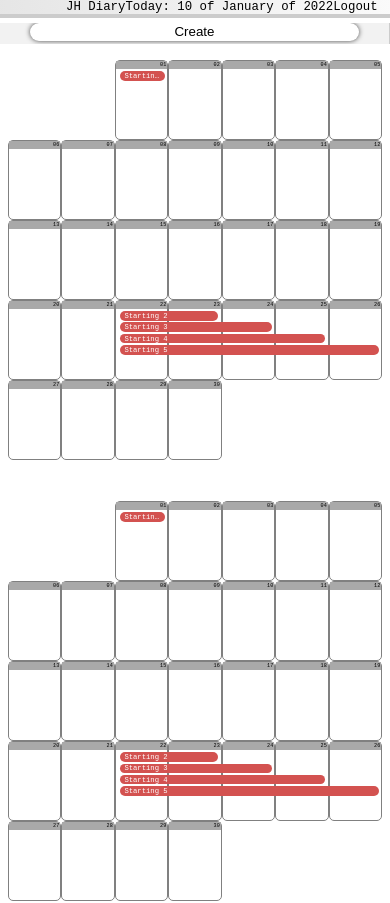
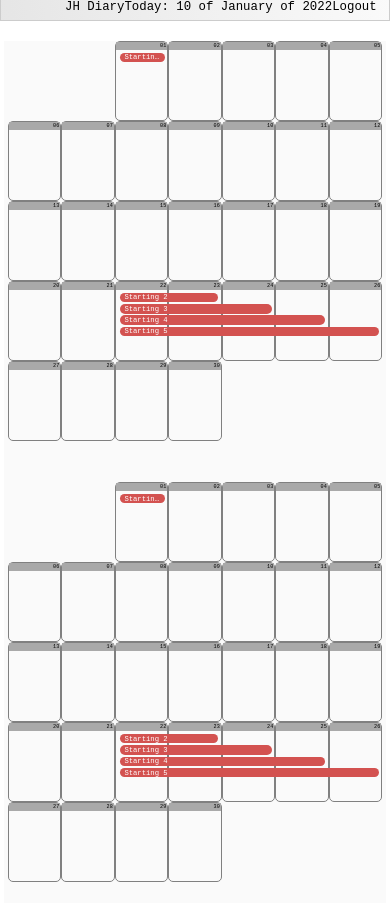
Before and after one commit to espin-tolosa/calendar-style, a React (Create React App) app: page / in a window 390 px wide. Shown: the top 903 px of the page. Built offline with nearby package versions, Linux system fonts and the light colour scheme.

Commit message:
toggles controller

```diff
--- a/src/App.tsx
+++ b/src/App.tsx
@@ -123,9 +123,8 @@ export default function App(): JSX.Element {
 
       */
 
+  const Header = () => {
     return (
-    <div className="App">
-      <div className="main-layout">
       <div className="header-layout sticky">
         <div className="flex sticky">
           <div className="header">
@@ -137,19 +136,13 @@ export default function App(): JSX.Element {
           </div>
         </div>
       </div>
+    );
+  };
 
-        <div className="controller-layout sticky top-controller">
-          <div className="flex sticky top-controller">
-            <div className="controller">
-              {" "}
-              <div className="smooth">
-                {
+  const CreateEvent = () => {
+    return (
       <form className="create-event flex flex-column" action="post">
-                    <input
-                      className="create-event-button"
-                      type="submit"
-                      value="Create"
-                    />
+        <input className="create-event-button" type="submit" value="Create" />
 
         <input
           className="create-event-text"
@@ -178,28 +171,63 @@ export default function App(): JSX.Element {
           />
         </div>
       </form>
-                }
-              </div>
-            </div>
-          </div>
-        </div>
+    );
+  };
 
-        <div className="calendar-layout flex">
-          <div className="calendar">
+  const Month = () => {
+    return (
       <div className="month">
         <DayStart weekday={"wed"} />
         {days.map((day) => (
           <Day key={day.toString()} day={day} />
         ))}
       </div>
+    );
+  };
 
-            <div className="month">
-              <DayStart weekday={"wed"} />
-              {days.map((day) => (
-                <Day key={day.toString()} day={day} />
-              ))}
+  const [toogleCreate, setToogleCreate] = useState(false);
+
+  let stateToggle = "";
+  if (toogleCreate) {
+    stateToggle = "smooth-display-on";
+  } else {
+    stateToggle = "smooth-display-off";
+  }
+  const controllerLayoutClassName = `controller-layout smooth ${stateToggle} sticky top-controller`;
+
+  return (
+    <div className="App">
+      <div
+        className="header-layout sticky"
+        onClick={() => setToogleCreate((prev) => !prev)}
+      >
+        <div className="flex sticky">
+          <div className="header">
+            <div className="left-header">JH Diary</div>
+            <div className="center-header hidden">
+              Today: 10 of January of 2022
+            </div>
+            <div className="right-header">Logout</div>
           </div>
         </div>
+      </div>
+
+      <div className="main-layout">
+        <div className={controllerLayoutClassName}>
+          <div className="controller sticky top-controller">
+            {true && <CreateEvent />}
+          </div>
+        </div>
+
+        <div className="calendar-layout">
+          {true && (
+            <div className="calendar">
+              <Month />
+              <Month />
+              <Month />
+              <Month />
+            </div>
+          )}
         </div>
       </div>
     </div>
--- a/src/styles.css
+++ b/src/styles.css
@@ -1,15 +1,27 @@
+:root {
+  --header-height: 2rem;
+}
+
 .App {
   font-family: monospace;
 }
+/* apply a natural box layout model to all elements, but allowing components to change */
+html {
+  box-sizing: border-box;
+}
+*,
+*:before,
+*:after {
+  padding: 0;
+  margin: 0;
+  box-sizing: inherit;
+  user-select: none;
+}
+
 html {
   font-size: calc(1vw + 0.4rem);
 }
-* {
-  box-sizing: border-box;
-  user-select: none;
-  padding: 0;
-  margin: 0;
-}
+
 body {
   background: white;
 }
@@ -202,84 +214,43 @@ body {
   min-width: calc(7 * 100% / 7 - 7 * 50% / 7);
 }
 
-.layout {
-  display: grid;
-  grid-template-columns: 1fr 1fr;
-}
-.control-panel-container {
-  margin-top: 0;
-  border-radius: 10px;
-  outline: 1px solid lightgray;
-  box-shadow: rgba(0, 0, 0, 0.3) 0 0 7px;
-  background: lightgrey;
-}
-
-.control-panel-stick {
-  position: sticky;
-  top: 0;
-  padding: 1em;
-  height: 100vh;
-}
-
-.control-panel-layaout {
-  display: flex;
-  flex-direction: column;
-  justify-content: top;
-  align-items: space-around;
-  flex: 1;
-  gap: 100px;
-}
-
-.menu {
-}
-.form {
-  display: flex;
-  flex-wrap: wrap;
-  justify-content: space-around;
-}
-
 /* Color cards */
 
 /* LEGACY */
 
-* {
-  padding: 0;
-  margin: 0;
-  box-sizing: border-box;
+.main-layout {
+  display: grid;
+  grid-template-columns: 0.4fr 1fr;
+}
+@media (max-width: 640px) {
+  .main-layout {
+    grid-template-columns: 1fr;
+  }
 }
 
-.main-layout {
-  display: grid;
-  grid-template-columns: 1fr 1fr 1fr;
-}
-.headers-group-layout {
-  position: absolute;
-  height: 2em;
-  width: 100vw;
-  background: red;
-  z-index: 1;
-}
 .header-layout {
-  grid-column: 1 / 4;
+  height: var(--header-height);
   /* to stick */
   top: 0;
   z-index: 12;
   background: linear-gradient(260deg, hsl(0, 0%, 98%), hsl(0, 0%, 90%));
-  border-bottom: 4px solid hsl(0, 0%, 80%);
+  border-inline: 1px solid hsl(0, 0%, 80%);
+  border-bottom: 1px solid hsl(0, 0%, 80%);
 }
 .controller-layout {
   z-index: 11;
   background: hsl(0, 0%, 95%);
-  border-right: 1px solid hsl(0, 0%, 80%);
-  width: auto;
+  border-inline: 1px solid hsl(0, 0%, 80%);
+  border-radius: 0 0 10px 0;
 }
-.controller-layout:hover {
-  width: auto;
+@media (max-width: 640px) {
+  .controller-layout {
+    border-radius: 0 0 10px 10px;
+  }
 }
+
 .calendar-layout {
-  grid-column: 2 / 4;
-  max-width: 100%;
-  margin-inline: 10vw;
+  margin-inline: 1ch;
   margin-top: 2em;
 }
 
@@ -295,22 +266,17 @@ body {
   font-size: 1.2em;
 }
 /* controller */
-.controller {
-  margin-top: 0em;
-  width: 90%;
-  min-height: 17px;
-}
+
 .top {
   top: 0;
 }
 .top-controller {
-  top: 26px;
+  top: calc(var(--header-height));
 }
 
 /* calendar */
 .calendar {
-  width: 100vw;
-  height: 200vh;
+  background: hsl(0, 0%, 98%);
 }
 
 /* utility classes */
@@ -335,19 +301,12 @@ body {
 }
 
 /* Adjustments for small devices of header layout and stick positions */
-@media (max-width: 780px) {
-  .main-layout {
-    display: flex;
-    flex-direction: column;
-  }
-
+@media (max-width: 640px) {
   .header {
     flex-direction: row;
     align-items: top;
   }
-  .top-controller {
-    top: 23px;
-  }
+
   .calendar-layout {
     margin-inline: 1vw;
   }
@@ -355,16 +314,19 @@ body {
 
 /* legacy: loremipsum smooth scrolling */
 .smooth {
-  max-height: 21px;
   overflow: hidden;
-  transition-delay: 0.1s;
   transition-property: max-height;
   transition-timing-function: ease-in-out;
-  transition-duration: 0.5s;
+  transition-duration: 0.3s;
+  border-bottom: 1px solid hsl(0, 0%, 80%);
 }
-.smooth:hover {
-  max-height: 800px;
-  transition: max-height 0.5s ease;
+
+.smooth-display-on {
+  max-height: 80vh;
+}
+.smooth-display-off {
+  border-bottom: transparent;
+  max-height: calc(0 * var(--header-height));
 }
 
 /* Create event */
@@ -379,7 +341,7 @@ body {
   padding: 0.1em;
   border-radius: 100px;
   cursor: pointer;
-  width: 100%;
+  margin-top: 0.4rem;
 }
 
 input {
```
Lines whose indentation alone changed are shown as unchanged.
